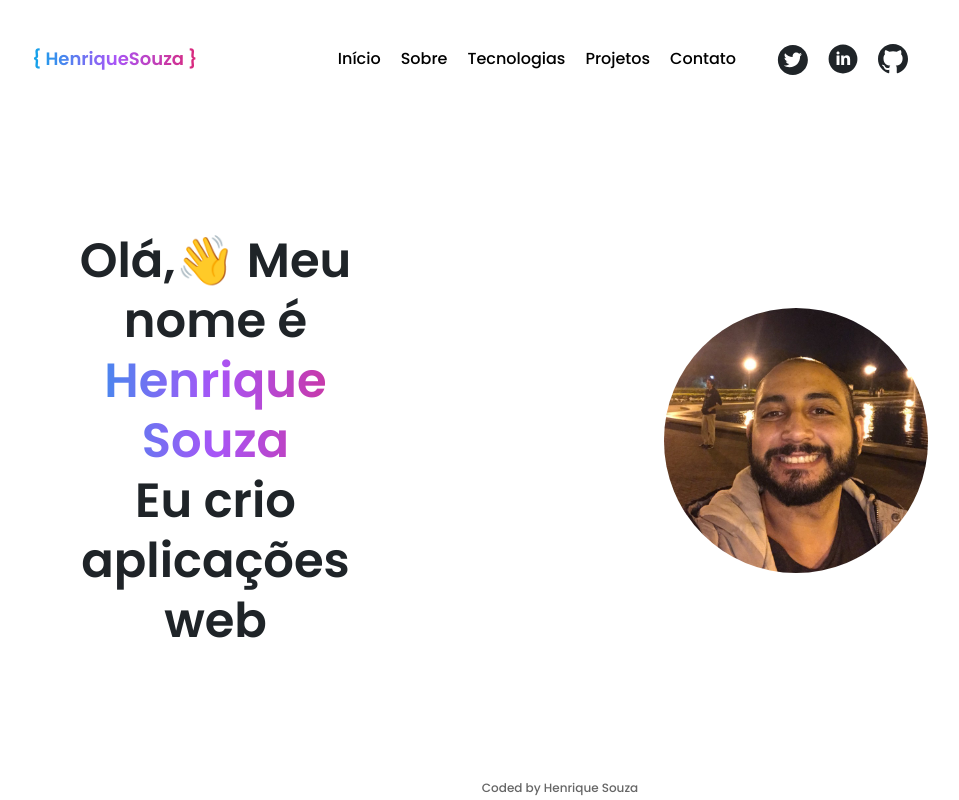
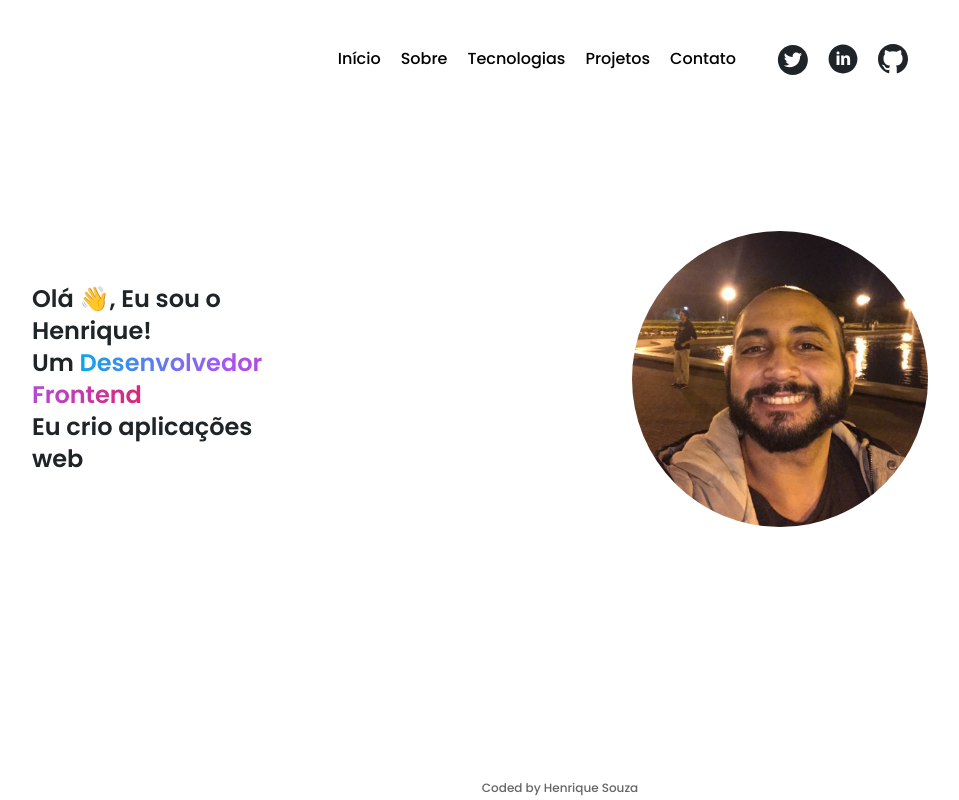
Before and after one commit to HenriqueCSouzza/aboute-me, a Next.js app: page / in a window 1280 px wide. Shown: the whole page, without its empty margins (160-1119 px from the left). Built offline with nearby package versions, Linux system fonts and the light colour scheme.

Commit message:
create Title and Text

```diff
--- a/package.json
+++ b/package.json
@@ -17,7 +17,8 @@
     "next": "14.1.0",
     "react": "^18",
     "react-dom": "^18",
-    "react-i18next": "^14.0.5"
+    "react-i18next": "^14.0.5",
+    "tailwind-variants": "^0.2.0"
   },
   "devDependencies": {
     "@types/negotiator": "^0.6.3",
--- a/src/app/page.tsx
+++ b/src/app/page.tsx
@@ -1,6 +1,6 @@
 import Image from "next/image";
 import { personalDetails } from "@/data/info";
-import GenericElement from "@/components/GenericElement";
+import Title from "@/components/design/ui/Title";
 
 type LangType = "en-US" | "pt-BR";
 interface HomePageType {
@@ -10,26 +10,25 @@ interface HomePageType {
 }
 
 export default async function HomePage({ params }: HomePageType) {
-  const { presentation, name, tagline } = personalDetails;
+  const { presentation, name, tagline, job, phraseJob } = personalDetails;
   const lang = params?.lang || "pt-BR";
   return (
-    <main className="container mx-auto max-width section md:flex justify-between items-center xl:text-center">
+    <main className="container mx-auto max-width section sm:flex-col-reverse sm:gap-12 md:flex-row flex justify-between items-center">
       <div className="">
-        <GenericElement
-          tag="h1"
-          className="text-2xl text-dark-heading dark:text-light-heading md:text-4xl xl:text-5xl xl:leading-tight font-bold xl:text-center"
-        >
-          {presentation[lang]}
-        </GenericElement>
-
-        <h1 className="text-2xl bg-clip-text bg-gradient text-transparent md:text-4xl xl:text-5xl xl:leading-tight font-bold">
-          {name}
-        </h1>
-        <h2 className="text-xl text-dark-heading dark:text-light-heading md:text-4xl xl:text-5xl xl:leading-tight font-bold">
+        <Title size="h4" tag="h1">
+          {presentation[lang] + " " + name[lang]}
+        </Title>
+        <Title size="h4" tag="h1">
+          {phraseJob[lang]}{" "}
+          <span className="bg-clip-text bg-gradient text-transparent">
+            {job[lang]}
+          </span>
+        </Title>
+        <Title size="h4" tag="h2">
           {tagline[lang]}
-        </h2>
+        </Title>
       </div>
-      <div className="mt-5 md:mt-0 flex justify-center items-center">
+      <div className="flex justify-center items-center">
         <Image
           className="w-1/2 md:ml-auto rounded-full"
           src="/images/profile.jpg"
--- a/src/components/Header/Header.tsx
+++ b/src/components/Header/Header.tsx
@@ -53,9 +53,9 @@ function Header() {
       <div className="flex justify-between items-center py-2 md:py-10">
         <NavLink
           href="/"
-          className="text-lg bg-clip-text bg-gradient text-transparent md:text-lg xl:text-lg xl:leading-tight font-bold"
+          className="text-lg bg-clip-text text-black dark:text-light-content text-transparent md:text-lg xl:text-lg xl:leading-tight font-bold"
         >
-          {"{ HenriqueSouza }"}
+          Henrique Souza
         </NavLink>
         <div onClick={toggleClass} className="cursor-pointer">
           <svg
--- a/src/components/GenericElement/index.tsx
+++ b/src/components/design/core/GenericElement/index.tsx
@@ -5,6 +5,7 @@ interface GenericElementProps<T extends keyof JSX.IntrinsicElements> {
   className?: string;
   children: ReactNode;
   elementProps?: JSX.IntrinsicElements[T];
+  testId?: string;
 }
 
 const GenericElement: FC<GenericElementProps<keyof JSX.IntrinsicElements>> = ({
@@ -12,8 +13,13 @@ const GenericElement: FC<GenericElementProps<keyof JSX.IntrinsicElements>> = ({
   className,
   children,
   elementProps,
+  testId,
 }) => {
-  return createElement(tag, { className, ...elementProps }, children);
+  return createElement(
+    tag,
+    { className, "data-testid": testId, ...elementProps },
+    children
+  );
 };
 
 export default GenericElement;
--- a/src/components/design/ui/Text/index.tsx
+++ b/src/components/design/ui/Text/index.tsx
@@ -1,19 +1,26 @@
 import { ReactNode } from "react";
-import GenericElement from "../GenericElement";
+import GenericElement from "@/components/design/core/GenericElement";
 
 interface TextProps<T extends keyof JSX.IntrinsicElements> {
   className?: string;
   children: ReactNode;
   elementProps?: JSX.IntrinsicElements[T];
+  testId?: string;
 }
 
 export default function Text<T extends keyof JSX.IntrinsicElements>({
   children,
   className,
   elementProps,
+  testId,
 }: TextProps<T>) {
   return (
-    <GenericElement tag="p" className={className} elementProps={elementProps}>
+    <GenericElement
+      tag="p"
+      className={className}
+      elementProps={elementProps}
+      testId={testId}
+    >
       {children}
     </GenericElement>
   );
--- /dev/null
+++ b/src/components/design/ui/Title/index.tsx
@@ -0,0 +1,55 @@
+import { ReactNode } from "react";
+import { tv } from "tailwind-variants";
+import GenericElement from "@/components/design/core/GenericElement";
+
+interface TextProps<T extends keyof JSX.IntrinsicElements> {
+  tag: "h1" | "h2" | "h3" | "h4" | "h5" | "h6";
+  className?: string;
+  children: ReactNode;
+  elementProps?: JSX.IntrinsicElements[T];
+  size?: "h1" | "h2" | "h3" | "h4" | "h5" | "h6";
+  color?: "primary" | "gradient";
+  testId?: string;
+}
+
+export default function Title<T extends keyof JSX.IntrinsicElements>({
+  tag,
+  children,
+  elementProps,
+  size,
+  color,
+  testId,
+}: TextProps<T>) {
+  const titleTV = tv({
+    base: "text-dark-heading dark:text-light-heading font-bold",
+    variants: {
+      color: {
+        primary: "text-dark-heading dark:text-light-heading",
+        gradient: "bg-clip-text bg-gradient text-transparent",
+      },
+      size: {
+        h1: "text-5xl",
+        h2: "text-4xl",
+        h3: "text-3xl",
+        h4: "text-2xl",
+        h5: "text-1xl",
+        h6: "text-xl",
+      },
+    },
+    defaultVariants: {
+      size: "h1",
+      color: "primary",
+    },
+  });
+
+  return (
+    <GenericElement
+      tag={tag}
+      className={titleTV({ size, color })}
+      elementProps={elementProps}
+      testId={testId}
+    >
+      {children}
+    </GenericElement>
+  );
+}
--- a/src/data/info.ts
+++ b/src/data/info.ts
@@ -1,10 +1,21 @@
 // Enter your Personal Details here
 export const personalDetails = {
   presentation: {
-    "pt-BR": "Olá,👋 Meu nome é",
-    "en-US": "Hi,👋 My Name is",
+    "pt-BR": "Olá 👋,",
+    "en-US": "Hi 👋,",
   },
-  name: "Henrique Souza",
+  name: {
+    "pt-BR": "Eu sou o Henrique!",
+    "en-US": "I'm Henrique!",
+  },
+  phraseJob: {
+    "pt-BR": "Um ",
+    "en-US": "A ",
+  },
+  job: {
+    "pt-BR": "Desenvolvedor Frontend",
+    "en-US": "Frontend Developer",
+  },
   tagline: {
     "pt-BR": "Eu crio aplicações web",
     "en-US": "I build web applications",
--- a/tailwind.config.ts
+++ b/tailwind.config.ts
@@ -1,7 +1,7 @@
 import type { Config } from "tailwindcss";
+const { withTV } = require("tailwind-variants/transformer");
 
-const config: Config = {
-  darkMode: ["class", '[data-mode="dark"]'],
+const config: Config = withTV({
   content: [
     "./src/pages/**/*.{js,ts,jsx,tsx,mdx}",
     "./src/components/**/*.{js,ts,jsx,tsx,mdx}",
@@ -25,5 +25,5 @@ const config: Config = {
     },
   },
   plugins: [],
-};
+});
 export default config;
```
Also changed, not shown: 1 other file (tests, documents, lock files or other folders).
